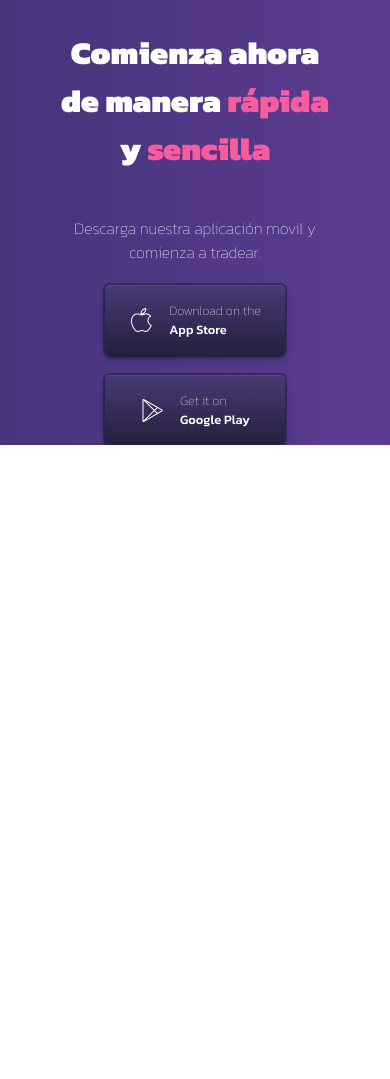
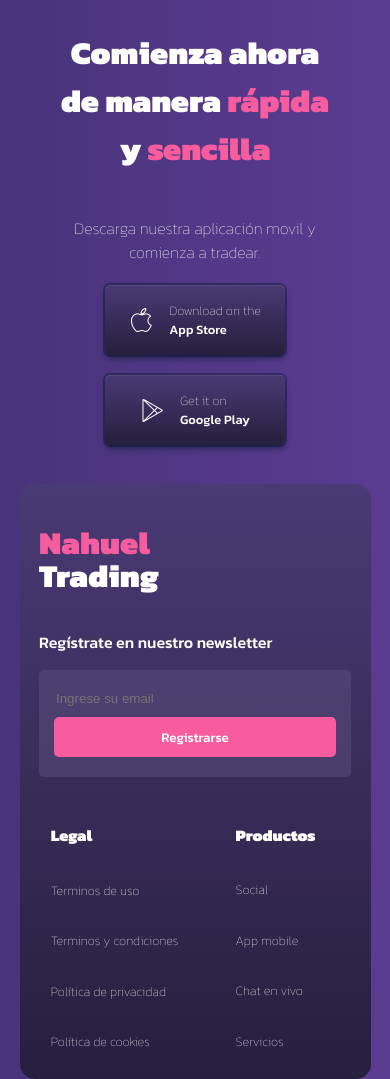
Before and after one commit to nahuelguirao/trading_nahuel, a plain HTML site: page index.html in a window 390 px wide. Shown: the part 5270-6349 px from the top of the page. Before the commit the page ends 5715 px from the top, so only its background shows below. Drawn offline with Linux system fonts and the light colour scheme.

Commit message:
Footer responsive finalizado

```diff
--- a/index.html
+++ b/index.html
@@ -22,6 +22,8 @@
 
     <!-- SECTION 6 -->
     <link rel="stylesheet" href="styles/9-section6.css">
+    <!-- FOOTER -->
+    <link rel="stylesheet" href="styles/10-footer.css">
     <!-- FONT FAMILY -->
     <link rel="preconnect" href="https://fonts.googleapis.com">
     <link rel="preconnect" href="https://fonts.gstatic.com" crossorigin>
@@ -199,6 +201,34 @@
             </div>
         </div>
     </section>
+    <footer>
+        <div class="footer-grid">
+            <div class="footer-grid-element" id="newsletter">
+                <h4><span id="nahuel" class="p-word">Nahuel</span><span>Trading</span></h4>
+                <p>Regístrate en nuestro newsletter</p>
+                <form>
+                    <div>
+                        <input type="email" name="email" id="email" placeholder="Ingrese su email">
+                        <button>Registrarse</button>
+                    </div>
+                </form>
+            </div>
+            <div class="footer-grid-element div-footer-flex" id="legal">
+                <h5>Legal</h5>
+                <a href="#">Terminos de uso</a>
+                <a href="#">Terminos y condiciones</a>
+                <a href="#">Política de privacidad</a>
+                <a href="#">Política de cookies</a>
+            </div>
+            <div class="footer-grid-element div-footer-flex" id="productos">
+                <h5>Productos</h5>
+                <a href="#">Social</a>
+                <a href="#">App mobile</a>
+                <a href="#">Chat en vivo</a>
+                <a href="#">Servicios</a>
+            </div>
+        </div>
+    </footer>
     <!-- MENU DESPLEGABLE -->
     <script src="menu.js"></script>
 </body>
--- /dev/null
+++ b/styles/10-footer.css
@@ -0,0 +1,105 @@
+.footer-grid{
+    margin: 10% auto 0%;
+    padding: 20px 50px;
+    width: 80%;
+    border-radius: 15px;
+    background: linear-gradient(to bottom, #4a3a75, #261f3d);
+    display: grid;
+    grid-template-columns: 2fr repeat(2, 1fr);
+    gap: 10%;
+}
+
+.footer-grid-element h4{
+    font-size: 2rem;
+    margin: 0 0 30px 0;
+}
+
+
+form div{
+    display: flex;
+    justify-content: space-between;
+    flex-wrap: wrap;
+    background-color: #5f538173;
+    border-radius: 5px;
+    padding: 20px 15px;
+}
+
+.footer-grid-element input{
+    border: none;
+    background-color: #5f538100;
+}
+
+.footer-grid-element button:hover{
+    border: solid 2px white;
+}
+
+.footer-grid-element h5{
+    font-size: 1.5rem;
+    margin-bottom: 2%;
+}
+
+.div-footer-flex{
+    display: flex;
+    flex-direction: column;
+    align-items: flex-start;
+    gap: 5%;
+}
+
+.footer-grid-element button{
+    font-family: 'Kanit' , 'sans-seriff';
+    color: white;
+    background-color: #F75C9E;
+    border: none;
+    padding: 10px 15px;
+    border-radius: 5px;
+}
+
+.footer-grid-element a{
+    text-decoration: none;
+    color: white;
+    font-size: 0.8rem;
+    font-weight: 100;
+}
+
+.footer-grid-element a:hover{
+    text-decoration: underline;
+}
+
+
+@media (max-width: 812px){
+    .footer-grid{
+        grid-template-columns: repeat(2, 1fr);
+        grid-template-rows: repeat(2, 1fr);
+        gap: 10px;
+        padding: 5%;
+    }
+
+    #newsletter{
+        grid-column: span 2;
+    }
+
+    .div-footer-flex{
+        justify-self: center;
+        max-height: 100%;
+        justify-content: space-around;
+    }
+
+    .footer-grid-element button{
+        width: 100%;
+        margin-top: 10px;
+    }
+
+    .footer-grid-element input{
+        width: 100%;
+    }
+}
+
+@media (max-width: 420px){
+    .footer-grid-element h5{
+        font-size: 1rem;
+    }
+
+    .footer-grid-element a{
+        font-size: 0.8rem;
+    }
+}
```
